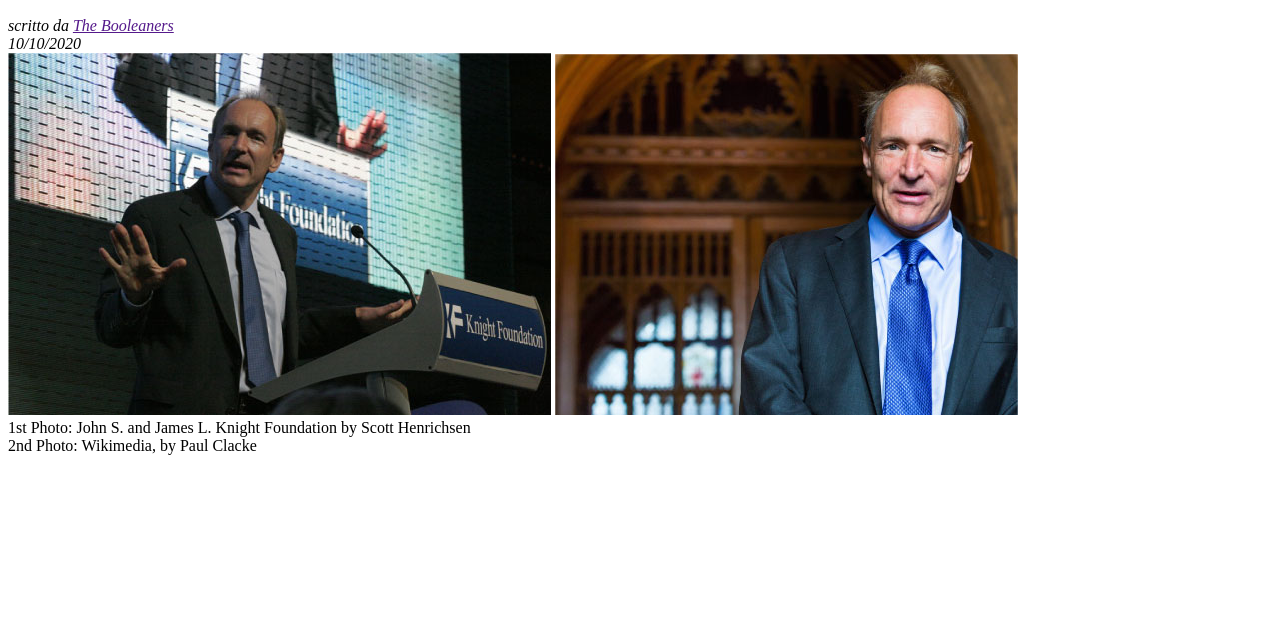
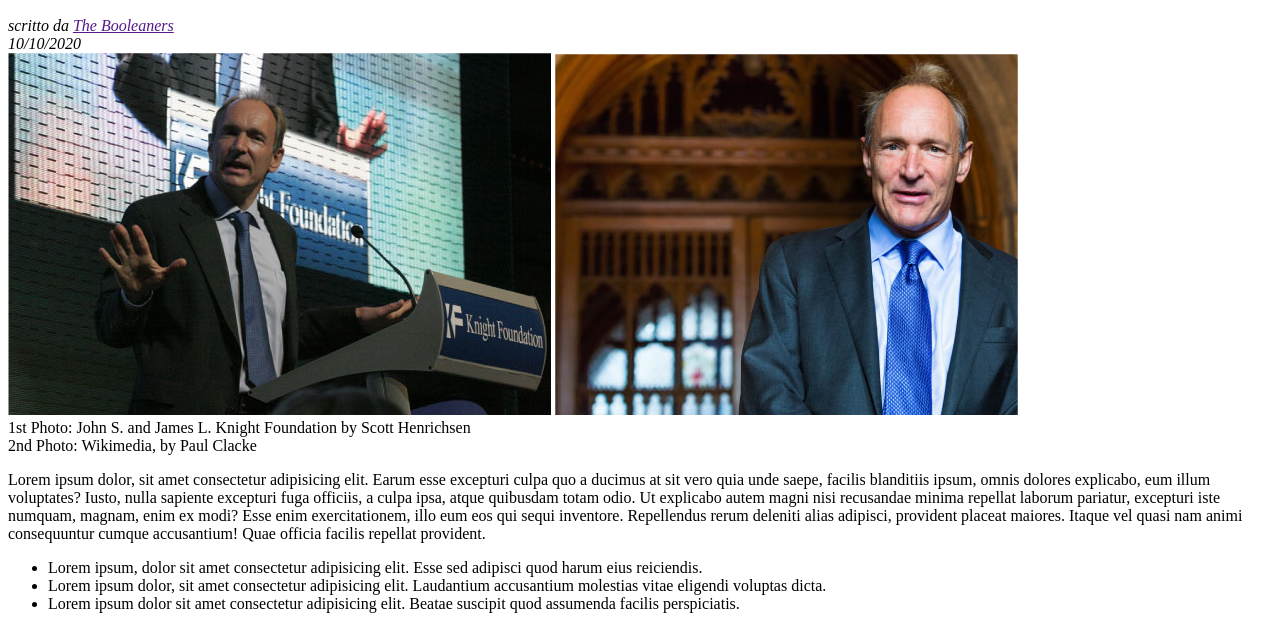
Before and after one commit to Pis4ni/html-css-booleaner, a plain HTML site: page index.html in a window 1280 px wide. Shown: the part 383-1012 px from the top of the page. Before the commit the page ends 846 px from the top, so only its background shows below. Drawn offline with Linux system fonts and the light colour scheme.

Commit message:
Added section "article main section"

```diff
--- a/index.html
+++ b/index.html
@@ -46,6 +46,19 @@
             <span>2nd Photo: Wikimedia, by Paul Clacke</span>
         </section>
 
+        <!-- article main section -->
+        <section>
+            <p>
+                Lorem ipsum dolor, sit amet consectetur adipisicing elit. Earum esse excepturi culpa quo a ducimus at sit vero quia unde saepe, facilis blanditiis ipsum, omnis dolores explicabo, eum illum voluptates?
+                Iusto, nulla sapiente excepturi fuga officiis, a culpa ipsa, atque quibusdam totam odio. Ut explicabo autem magni nisi recusandae minima repellat laborum pariatur, excepturi iste numquam, magnam, enim ex modi?
+                Esse enim exercitationem, illo eum eos qui sequi inventore. Repellendus rerum deleniti alias adipisci, provident placeat maiores. Itaque vel quasi nam animi consequuntur cumque accusantium! Quae officia facilis repellat provident.
+            </p>
+            <ul>
+                <li>Lorem ipsum, dolor sit amet consectetur adipisicing elit. Esse sed adipisci quod harum eius reiciendis.</li>
+                <li>Lorem ipsum dolor, sit amet consectetur adipisicing elit. Laudantium accusantium molestias vitae eligendi voluptas dicta.</li>
+                <li>Lorem ipsum dolor sit amet consectetur adipisicing elit. Beatae suscipit quod assumenda facilis perspiciatis.</li>
+            </ul>
+        </section>
 
 
     </main>
```
